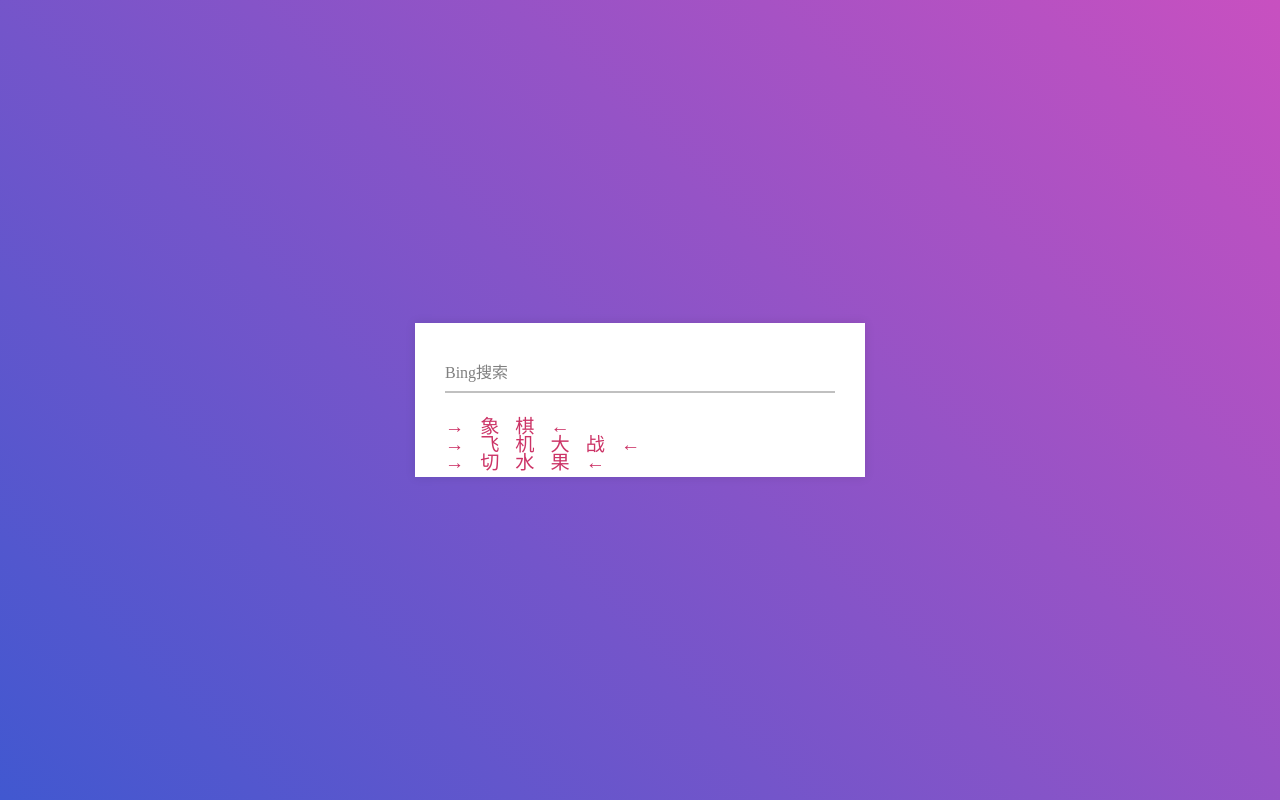
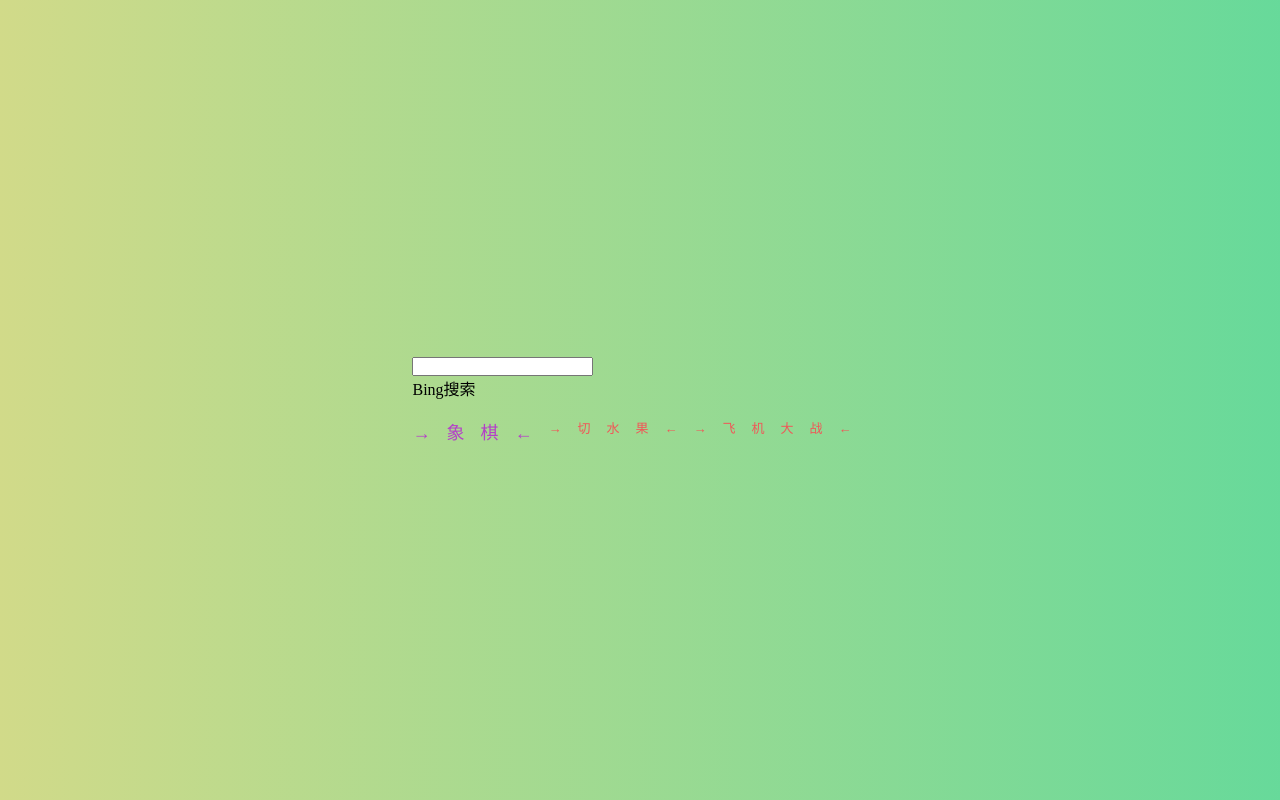
Before and after one commit to dpwqb/dpwqb.github.io, a plain HTML site: page index.html in a window 1280 px wide. Drawn offline with Linux system fonts and the light colour scheme.

Commit message:
Update index.html

```diff
--- a/index.html
+++ b/index.html
@@ -6,61 +6,87 @@
 	</head>
 	<style type="text/css">
 		*{
+			padding: 0;
 			margin: 0;
-			padding: 0;
+			box-sizing: border-box;
 			outline: none;
-			box-sizing: border-box;
+		}
+		#navigation1{
+			color: rgb(180, 64, 200);
+			font-size: large;
+			float: left;
+			transition: all 0.1s;
+		}
+		#navigation1:hover{
+			font-size: x-large;
+		}
+		#navigation2{
+			color: rgb(240, 88, 88);
+			float:right;
+			transition: all 0.1s;
+		}
+		#navigation2:hover{
+			font-size: large;
+		}
+		#navigation3{
+			color: rgb(240, 88, 88);
+			float:right;
+			transition: all 0.1s;
+		}
+		#navigation3:hover{
+			font-size: large;
 		}
 		a{
-		position: fixed;
-		font-size: larger;
-		letter-spacing: 16px;
-		color: #c36;
-		text-decoration: none;
+			font-size: small;
+			letter-spacing: 16px;
+			color: rgb(180, 64, 200);
+			text-decoration: none;
 		}
 		body{
 			display: flex;
 			align-items: center;
 			justify-content: center;
 			min-height: 100vh;
-			background: linear-gradient(-135deg,#c850c0,#4158d0);
+			background: linear-gradient(90deg,rgb(209, 218, 137),rgba(65, 208, 129, 0.8));
 		}
-		.wrapper{
-			width: 450px;
-			background-color: #fff;
-			padding: 30px;
-			box-shadow: 0px 0px 10px rgba(0,0,0,0.1);
+		.wallpaper{
+			width: 400px;
+			padding: 20px;
+			border-radius: 30px;
+			float: right;
+			background-color: rgb(255, 255, 255);
+			box-shadow: 0px 0px 10px rgba(0, 0, 0, 0.8);
 		}
-		.wrapper .input-data{
+		.wallpaper .input-data{
 			width: 100%;
 			height: 40px;
 			position: relative;
 		}
-		.wrapper .input-data input{
+		.wallpaper .input-data input{
 			width: 100%;
 			height: 100%;
 			border: none;
-			border-bottom: 2px solid silver;
+			border-bottom: 3px solid rgb(192, 192, 192);
 			font-size: 17px;
 		}
 		.input-data input:focus ~ label,
 		.input-data input:valid ~ label{
-			transform: translateY(-20px);
-			font-size: 15px;
-			color: #4158D0;
+			transform: translateY(-30px);
+			font-size: 10px;
+			color: rgb(180, 64, 200);
 		}
-		.wrapper .input-data label{
+		.wallpaper .input-data label{
 			position: absolute;
-			bottom: 10px;
+			bottom: 5px;
 			left: 0;
-			color: grey;
+			color: rgb(240, 88, 88);
 			pointer-events: none;
-			transition: all 0.3s ease;
+			transition: all 0.5s;
 		}
-		.wrapper .input-data .underline{
+		.wallpaper .input-data .underline{
 			position: absolute;
 			bottom: 0px;
-			height: 2px;
+			height: 3px;
 			width: 100%;
 		}
 		.input-data .underline:before{
@@ -68,9 +94,9 @@
 			content: "";
 			height: 100%;
 			width: 100%;
-			background: #4158D0;
+			background: rgba(200, 50, 100, 0.8);
 			transform: scaleX(0);
-			transition:transform 0.3s ease;
+			transition:transform 0.5s;
 		}
 		.input-data input:focus ~ .underline:before,
 		.input-data input:valid ~ .underline:before{
@@ -85,11 +111,9 @@
 				<label>Bing搜索</label>
 			</form>
 			<br />
-			<a href="./网页小游戏/象棋/index.html">→象棋←</a>
-			<br />
-			<a href="./网页小游戏/飞机大战/play.html">→飞机大战←</a>
-			<br />
-			<a href="./网页小游戏/切水果/index.html">→切水果←</a>
+			<a id="navigation1" href="./网页小游戏/象棋/index.html">→象棋←</a>
+			<a id="navigation2" href="./网页小游戏/飞机大战/play.html">→飞机大战←</a>
+			<a id="navigation3" href="./网页小游戏/切水果/index.html">→切水果←</a>
 		</div>
 	</body>
 </html>
```
